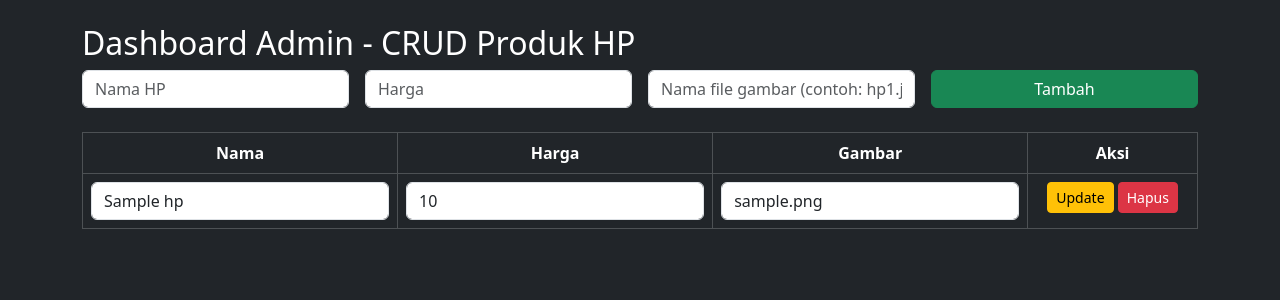
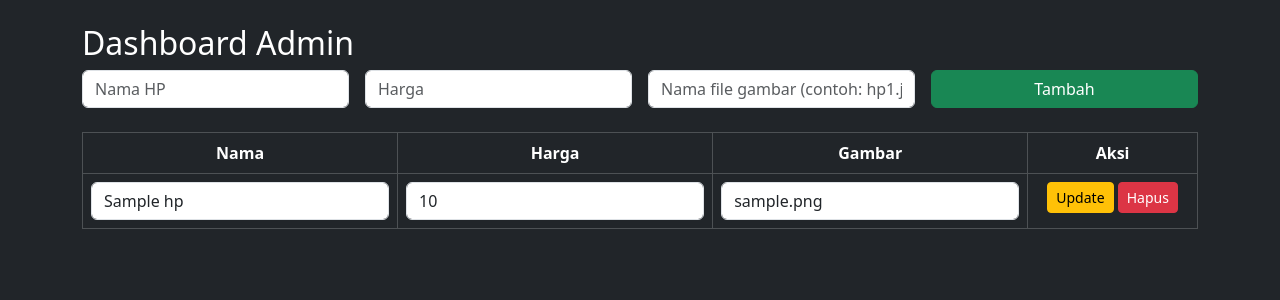
Before and after one commit to 0xzduhud/collab, a PHP site: page /dashboard_admin.php in a window 1280 px wide. Shown: the top 300 px of the page. Run offline with PHP 8.4, Linux system fonts and the light colour scheme; tables that the repository leaves empty or names only in its code hold one stand-in row (values such as "Sample post").

Commit message:
ganti dikit dashboard_admin

```diff
--- a/proyek_web/dashboard_admin.php
+++ b/proyek_web/dashboard_admin.php
@@ -40,7 +40,7 @@ if (isset($_POST['update'])) {
 <body class="bg-dark text-white">
 
 <div class="container my-4">
-    <h2>Dashboard Admin - CRUD Produk HP</h2>
+    <h2>Dashboard Admin</h2>
 
     <!-- Form Tambah Produk -->
     <form method="POST" class="row g-3 mb-4">
```
